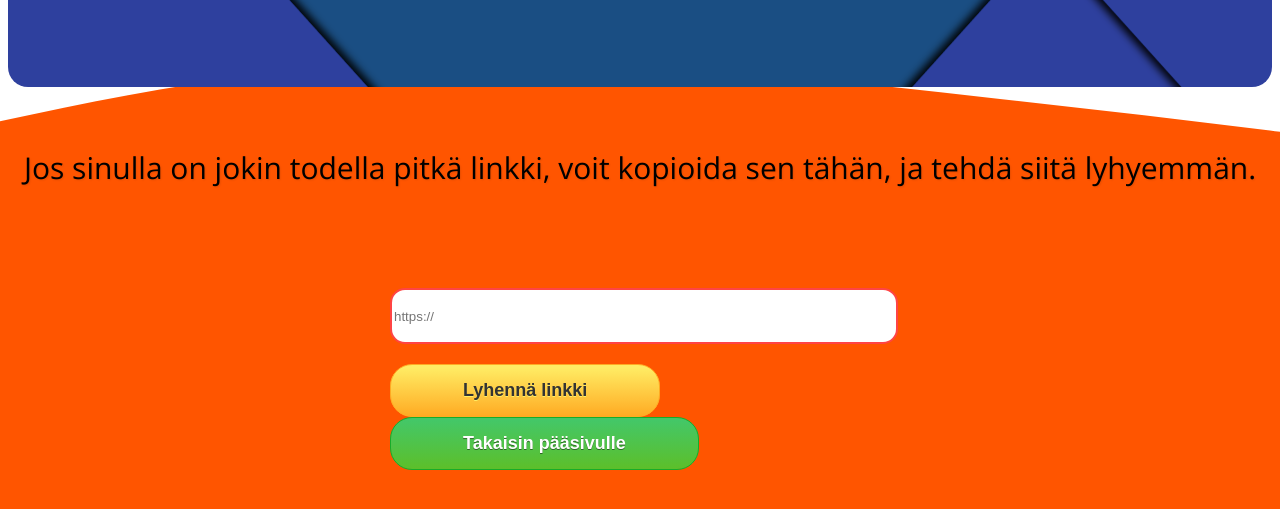
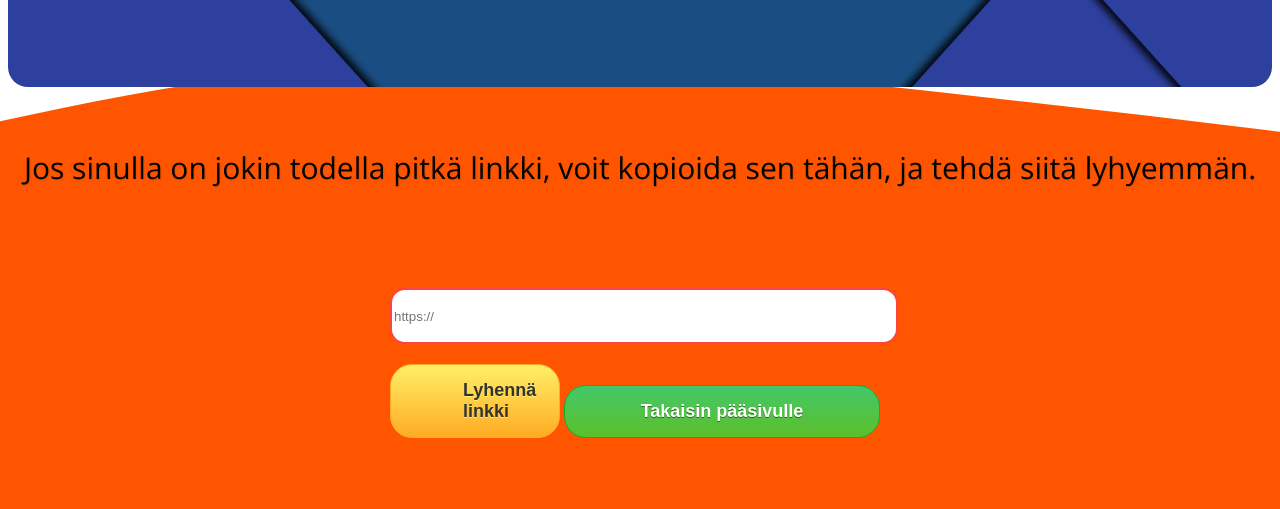
Before and after one commit to Bannivasara/Sortin-Sakki, a plain HTML site: page lyhennin/index.html in a window 1280 px wide. Shown: the part 221-730 px from the top of the page. Drawn offline with nearby package versions, Linux system fonts and the light colour scheme.

Commit message:
Update style.css

```diff
--- a/lyhennin/tyylit/style.css
+++ b/lyhennin/tyylit/style.css
@@ -12,6 +12,7 @@
 	width: 100%;
 	border-radius: 0 0 20px 20px;
 }
+
 .nappula {
 	box-shadow: 0px 0px 0px 0px #fff6af;
 	background:linear-gradient(to bottom, #ffec64 5%, #ffab23 100%);
@@ -27,10 +28,15 @@
 	padding:15px 72px;
 	text-decoration:none;
 	text-shadow:0px 1px 0px #ffee66;
+	width: 170px;
+	text-align: center;
+	justify-content: space-around;
 }
+
 .nappula:hover {
 	background:linear-gradient(to bottom, #ffab23 5%, #ffec64 100%);
 	background-color:#ffab23;
+
 }
 .nappula:active {
 	position:relative;
@@ -52,18 +58,18 @@
 	padding:15px 72px;
 	text-decoration:none;
 	text-shadow:0px 1px 0px #2f6627;
+	width: 170px;
+	text-align: center;
+	justify-content: space-around;
 }
-
 .nappula1:hover {
 	background:linear-gradient(to bottom, #5cbf2a 5%, #44c767 100%);
 	background-color:#5cbf2a;
 }
-
 .nappula1:active {
 	position:relative;
 	top:1px;
 }
-
 
 .sorola {
     color: red;
```
